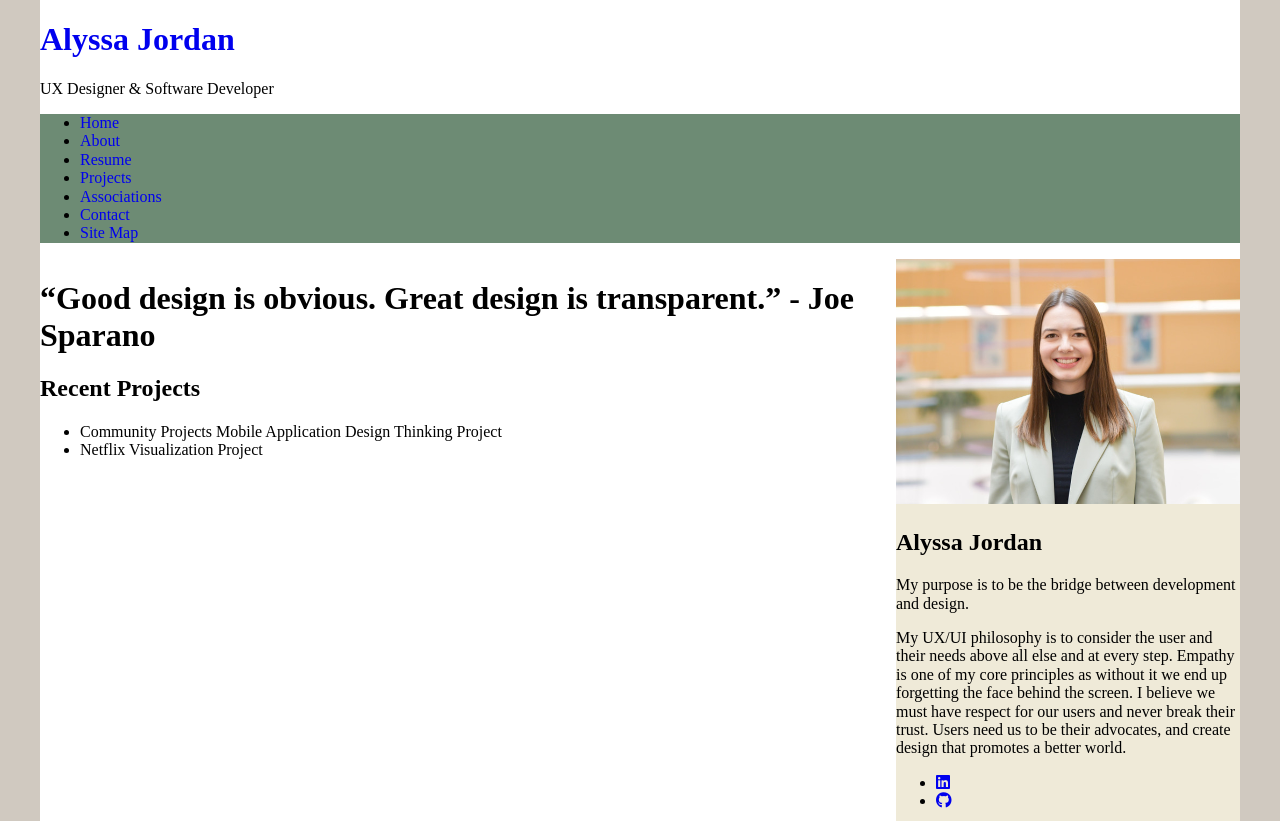
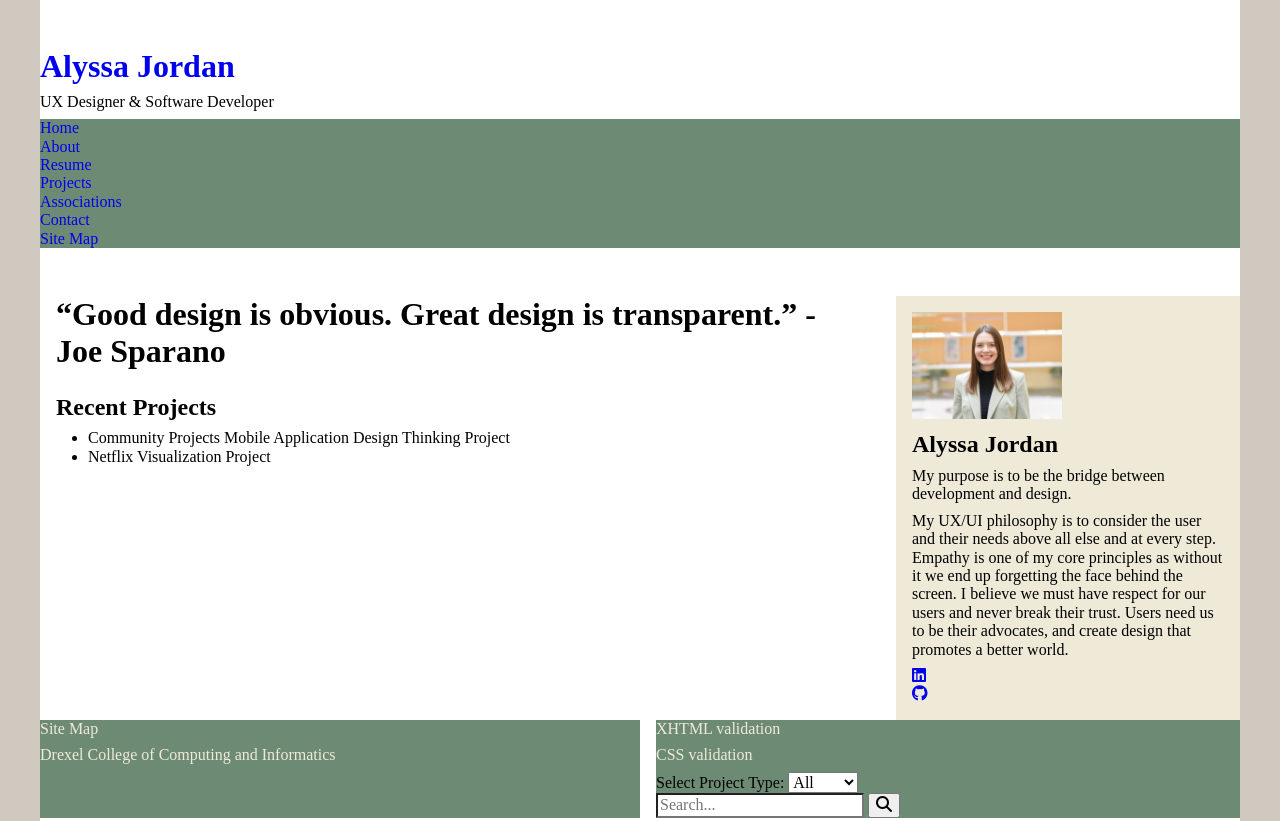
Before and after one commit to alyssaaj/INFO552-Portfolio, a plain HTML site: page index.html in a window 1280 px wide. Shown: the top 821 px of the page. Drawn offline with Linux system fonts and the light colour scheme.

Commit message:
padding video

```diff
--- a/index.html
+++ b/index.html
@@ -59,13 +59,13 @@
 
 				<footer>
 					<section id="footer-left">
-						<a href="sitemap.html" class="colorLink">Site Map</a>
-						<a href="https://cci.drexel.edu" target="_blank" class="colorLink">Drexel College of Computing and Informatics</a>
+						<p><a href="sitemap.html" class="colorLink">Site Map</a></p>
+						<p><a href="https://cci.drexel.edu" target="_blank" class="colorLink">Drexel College of Computing and Informatics</a></p>
 					</section>
 
 					<section id="footer-right">
-						<a href="" class="colorLink">XHTML validation</a>
-						<a href="" class="colorLink">CSS validation</a>
+						<p><a href="" class="colorLink">XHTML validation</a></p>
+						<p><a href="" class="colorLink">CSS validation</a></p>
 
 						<article>
 							<label for="ptypes">Select Project Type:</label>
--- a/scss/base/_base.scss
+++ b/scss/base/_base.scss
@@ -21,6 +21,15 @@ body {
 
   }
 }
+
+aside {
+  ul {
+    li {
+      list-style: none;
+    }
+  }
+}
+
 #main-content-grid{
   @include lg {
     display: grid;
@@ -40,9 +49,17 @@ body {
 
 #main-content-right{
   background-color: var(--cream);
+  padding: 16px 16px;
+  p {
+    padding-bottom: 8px;
+  }
 
   img{
-    width: 100%;
+    width: 150px;
+  }
+
+  h2 {
+    padding: 8px 0;
   }
 }
 
--- a/scss/base/_typography.scss
+++ b/scss/base/_typography.scss
@@ -1,3 +1,24 @@
 /* =============
     Typography
 ============= */
+
+
+h1, h2, h3, h4, h5 {
+  padding: 0;
+  margin: 0;
+}
+
+p {
+  padding: 0;
+  margin: 0;
+}
+
+ul {
+  padding: 0;
+  margin: 0;
+
+  li {
+    padding: 0;
+    margin: 0;
+  }
+}
--- a/scss/components/_navigation.scss
+++ b/scss/components/_navigation.scss
@@ -4,11 +4,17 @@
 
 nav {
   background: var(--green);
+  ul {
+    li {
+      list-style: none;
+    }
+  }
 }
 // link colors
 .colorLink:link, .colorLink:visited {
   color: var(--cream);
   text-decoration: none;
+  display: inline-block;
 }
 .colorLink:hover, .colorLink:active {
     color: var(--gray);
--- a/scss/layout/_footer.scss
+++ b/scss/layout/_footer.scss
@@ -3,7 +3,9 @@
 ============= */
 
 footer{
-  background-color: var(--darkgreen);
+  p {
+    padding-bottom: 8px;
+  }
 
   @include md {
     display: grid;
@@ -16,6 +18,7 @@ footer{
   }
 
   #footer-left {
+    background-color: var(--green);
     @include md {
       grid-area: fl;
     }
@@ -23,6 +26,7 @@ footer{
   }
 
   #footer-right {
+    background-color: var(--green);
     @include md {
       grid-area: fr;
     }
@@ -30,9 +34,10 @@ footer{
   }
 
   #footer-bottom {
+    background-color: var(--darkgreen);
     @include md {
       grid-area: fb;
     }
-
+    padding: 16px 0;
   }
 }
--- a/scss/layout/_header.scss
+++ b/scss/layout/_header.scss
@@ -2,4 +2,9 @@
     Header
 ============= */
 header{
+  padding: 48px 0;
+
+  p {
+    padding: 8px 0;
+  }
 }
--- a/scss/sections/_index.scss
+++ b/scss/sections/_index.scss
@@ -1,3 +1,27 @@
 /* =============
     Index
 ============= */
+
+#index-left {
+
+  padding: 0 16px;
+
+  h1 {
+    padding-bottom: 24px;
+  }
+
+  h2 {
+    padding-bottom: 8px;
+  }
+
+  p {
+    padding-bottom: 8px;
+  }
+
+  ul {
+    li{
+      margin-left: 32px;
+    }
+  }
+
+}
```
Also changed, not shown: css/styles.css.
